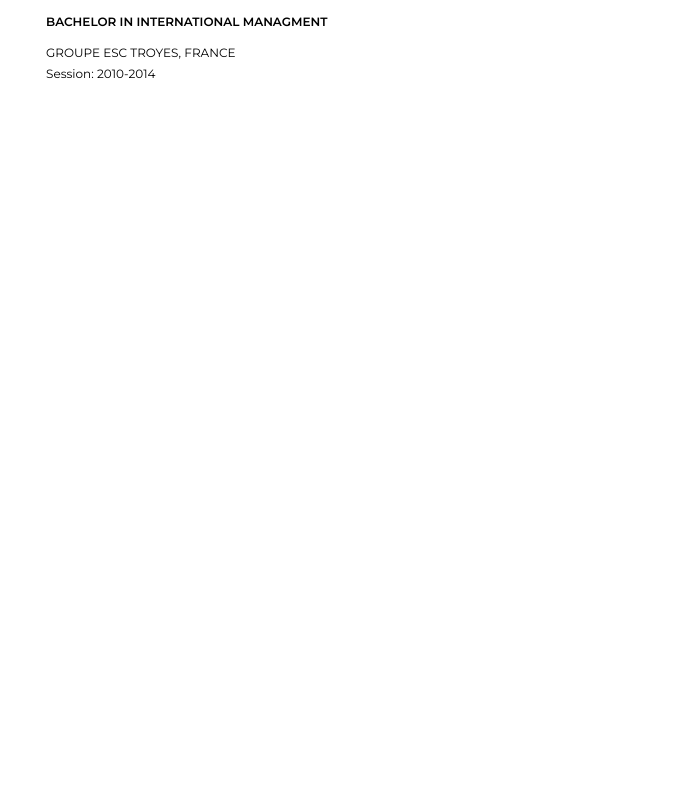
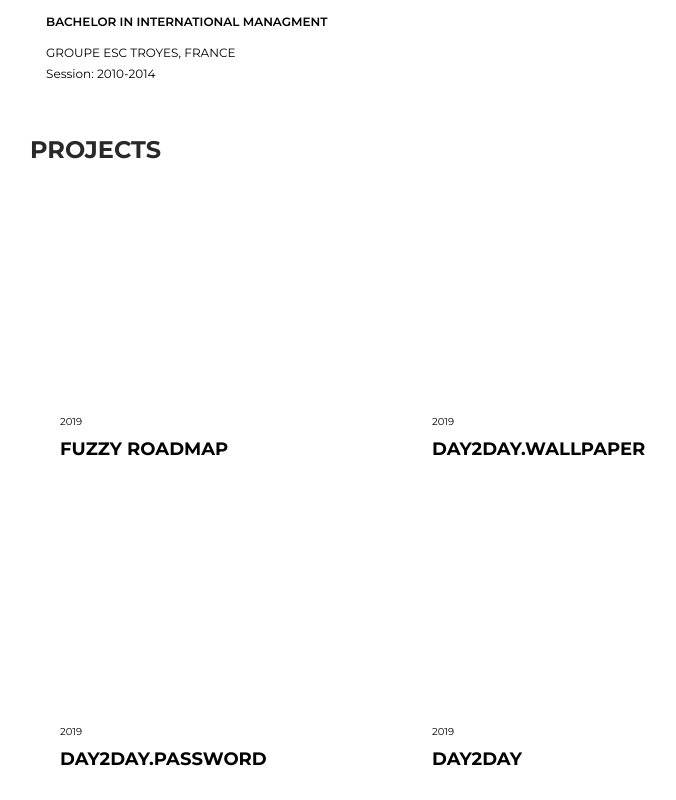
Before and after one commit to Armitage35/portfolio, a Vue app: page / in a window 1280 px wide. Shown: the part 2647-3447 px from the top of the page, without its empty margins (420-1096 px from the left). Before the commit the page ends 2748 px from the top, so only its background shows below. Built offline with nearby package versions, Linux system fonts and the light colour scheme.

Commit message:
Complete project look & feel

```diff
--- a/src/Views/Portfolio/Portfolio.vue
+++ b/src/Views/Portfolio/Portfolio.vue
@@ -6,6 +6,7 @@
 			<ElevatorPitch></ElevatorPitch>
 			<Skills></Skills>
 			<WorkEducation></WorkEducation>
+			<Projects></Projects>
 		</div>
 	</div>
 </template>
@@ -16,8 +17,9 @@ import ElevatorPitch from './ElevatorPitch/ElevatorPitch';
 import Sidemenu from './Sidemenu/Sidemenu';
 import Skills from './Skills/Skills';
 import WorkEducation from './WorkEducation/WorkEducation';
+import Projects from './Projects/Projects';
 
 export default {
-	components: { ElevatorPitch, Home, Sidemenu, Skills, WorkEducation }
+	components: { ElevatorPitch, Home, Projects, Sidemenu, Skills, WorkEducation }
 }
 </script>
--- /dev/null
+++ b/src/Views/Portfolio/Projects/Projects.scss
@@ -0,0 +1,4 @@
+.projects__content {
+	display: flex;
+	flex-wrap: wrap;
+}
--- /dev/null
+++ b/src/Views/Portfolio/Projects/Projects.vue
@@ -0,0 +1,42 @@
+<template>
+	<div class="projects">
+		<h1>Projects</h1>
+		<div class="projects__content">
+			<Project v-for="(project, key) in projects" :key="key" :date="project.date" :name="project.name" :cover="project.cover" :link="project.link"></Project>
+		</div>
+	</div>
+</template>
+
+<script>
+import Project from '../../../components/Project/Project';
+
+export default {
+	components: { Project },
+	data: () => {
+		return {
+			projects: [{
+				name: 'Fuzzy Roadmap',
+				date: '2019',
+				link: 'https://github.com/Armitage35/fuzzy-roadmap/',
+				cover: ''
+			},
+			{
+				name: 'Day2Day.wallpaper',
+				date: '2019',
+				link: 'https://github.com/Armitage35/day2day.wallpaper',
+				cover: ''
+			},{
+				name: 'Day2Day.password',
+				date: '2019',
+				link: 'https://github.com/Armitage35/day2day.password',
+				cover: ''
+			},{
+				name: 'Day2Day',
+				date: '2019',
+				link: 'https://github.com/Armitage35/day2day',
+				cover: ''
+			},]
+		}
+	}
+}
+</script>
--- /dev/null
+++ b/src/components/Project/Project.scss
@@ -0,0 +1,38 @@
+.project {
+	width: 40%;
+	height: 250px;
+	padding: 30px;
+	display: flex;
+	flex-direction: column;
+	justify-content: end;
+
+	i {
+		display: none;
+	}
+}
+
+.project:hover{
+	box-shadow: $defaultShadow;
+
+	i {
+		display: block;
+	}
+}
+
+.project__date {
+	font-size: 10px;
+	font-weight: $regular;
+	margin-bottom: 10px;
+}
+
+.project__bottom {
+	display: flex;
+	flex-direction: row;
+	justify-content: space-between;
+}
+
+.project__name {
+	font-weight: $bold;
+	font-size: 18px;
+	text-transform: uppercase;
+}
--- /dev/null
+++ b/src/components/Project/Project.vue
@@ -0,0 +1,15 @@
+<template>
+	<div class="project">
+		<div class="project__date">{{ date }}</div>
+		<div class="project__bottom">
+			<div class="project__name">{{ name }}</div>
+			<i class="fas fa-long-arrow-alt-right"></i>
+		</div>
+	</div>
+</template>
+
+<script>
+export default {
+	props: ['name', 'date', 'link', 'cover']
+}
+</script>
--- a/src/master.scss
+++ b/src/master.scss
@@ -9,7 +9,9 @@
 @import './Views/Portfolio/Sidemenu/Sidemenu.scss';
 @import './Views/Portfolio/Skills/Skills.scss';
 @import './Views/Portfolio/WorkEducation/WorkEducation.scss';
+@import './Views/Portfolio/Projects/Projects.scss';
 
 // Components
 @import './components/SkillCartridge/SkillCartridge.scss';
 @import './components/Experience/Experience.scss';
+@import './components/Project/Project.scss';
```
